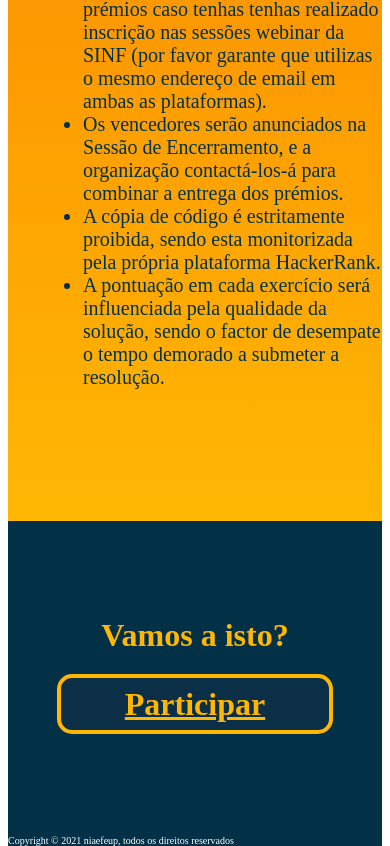
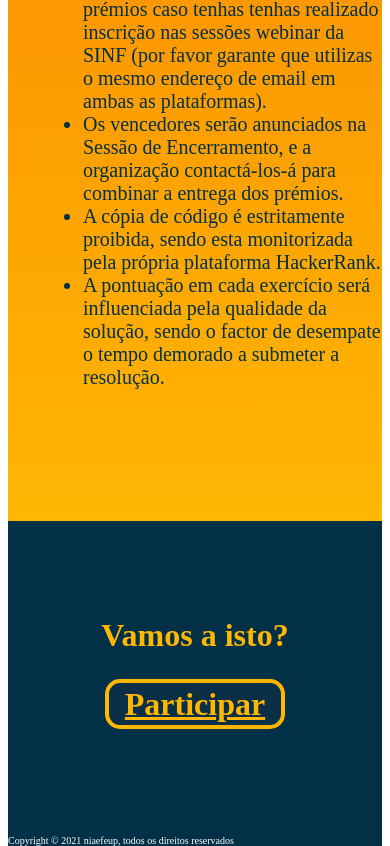
Before and after one commit to semanadeinformatica/website-2022, a Gatsby site: page /competicao-programacao in a window 390 px wide. Shown: the part 1698-2544 px from the top of the page. Built offline with nearby package versions, Linux system fonts and the light colour scheme; Gatsby itself is replaced by a stand-in of ours.

Commit message:
feat: make page responsive

```diff
--- a/src/styles/utils/participate.module.css
+++ b/src/styles/utils/participate.module.css
@@ -46,6 +46,9 @@
 
 @media (max-width: 440px) {
   .participateButton {
+    width: 90%;
+    max-width: max-content;
+    padding: 0.1em 0.5em !important;
     font-size: 2em !important;
   }
 
```
